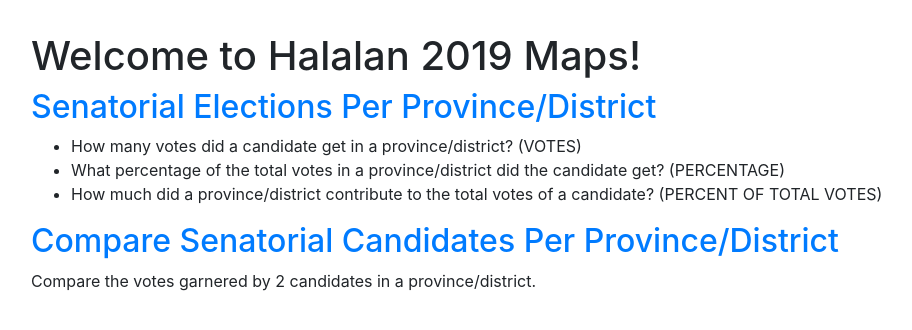
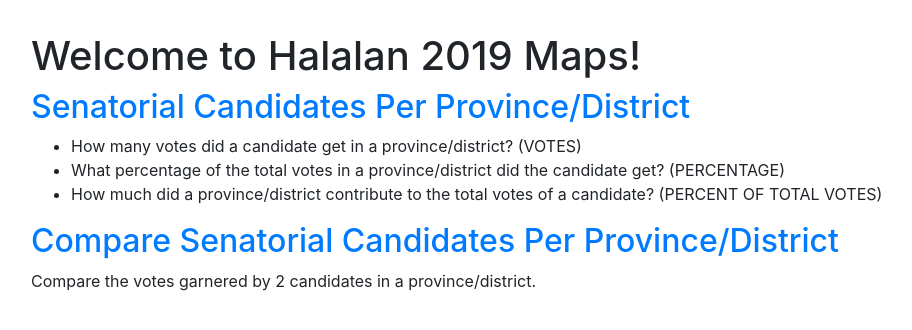
Before and after one commit to benhur07b/halalan2019-maps, a plain HTML site: page index.html in a window 1280 px wide. Shown: the whole page, without its empty margins (71-983 px from the left). Drawn offline with nearby package versions, Linux system fonts and the light colour scheme.

Commit message:
initial commit.

```diff
--- a/index.html
+++ b/index.html
@@ -38,7 +38,7 @@
     <div class="container" style="padding: 2em">
         <h1>Welcome to Halalan 2019 Maps!</h1>
         <div>
-            <h2><a href='provinces.html'>Senatorial Elections Per Province/District</a></h2>
+            <h2><a href='provinces.html'>Senatorial Candidates Per Province/District</a></h2>
                 <ul>
                     <li>How many votes did a candidate get in a province/district? (VOTES)</li>
                     <li>What percentage of the total votes in a province/district did the candidate get? (PERCENTAGE)</li>
```
Also changed, not shown: provinces.html (+1 -1 lines).
